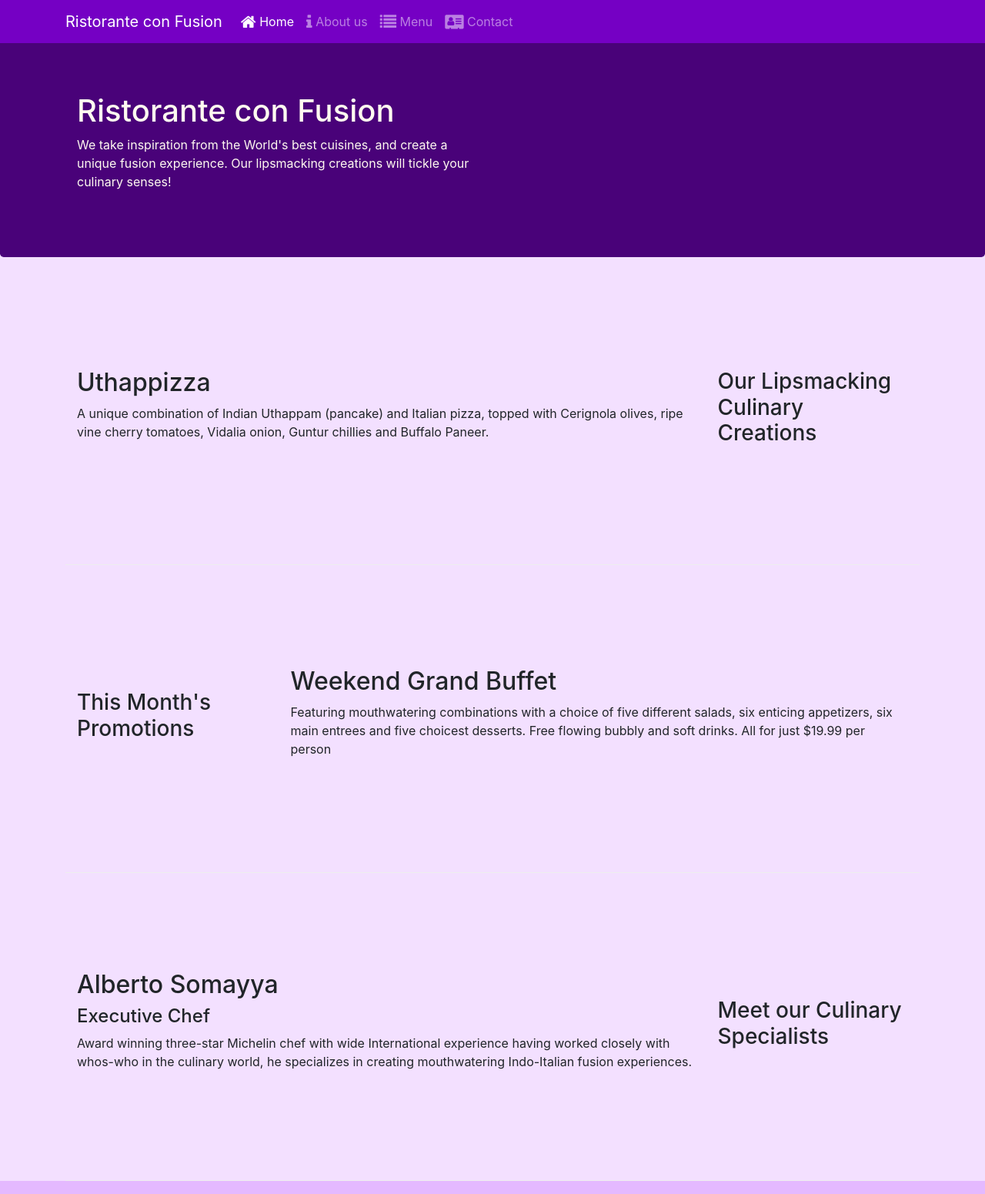
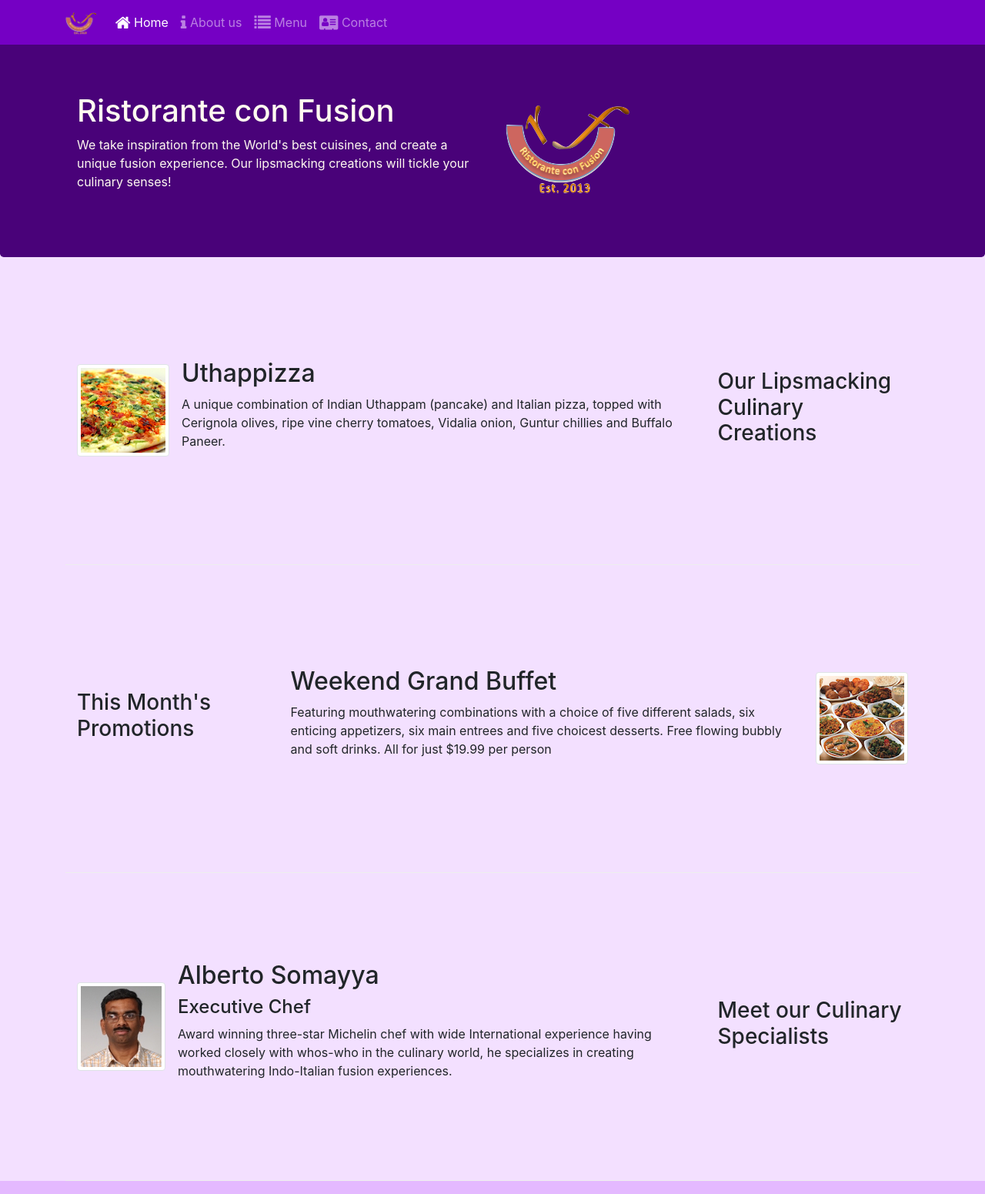
Before and after one commit to MischokLO/bootstrap4, a website: page index.html in a window 1280 px wide. Shown: the top 1551 px of the page at 77% size. Drawn offline with nearby package versions, Linux system fonts and the light colour scheme.

Commit message:
added images

```diff
--- a/css/styles.css
+++ b/css/styles.css
@@ -39,10 +39,6 @@ body {
     background-color: #f3e0ff;
 }
 
-.aboutus {
-    margin-top: 15px;
-}
-
 .breadcrumb {
     background-color:#e4b9ff;
 }
--- a/index.html
+++ b/index.html
@@ -22,7 +22,7 @@
             <button class="navbar-toggler" type="button" data-toggle="collapse" data-target="#Navbar">
                 <span class="navbar-toggler-icon"></span>
             </button>
-            <a class="navbar-brand" href="#">Ristorante con Fusion</a>
+            <a class="navbar-brand" href="#"><img src="img/logo.png" height="30" wwidth="41" alt="logo"></a>
             <div class="collapse navbar-collapse" id="Navbar">
                 <ul class="navbar-nav mr-auto">
                     <li cLASS="nav-item active"><a class="nav-link" href="#"><span class="fa fa-home fa-lg"></span>
@@ -43,8 +43,9 @@
                     <h1>Ristorante con Fusion</h1>
                     <p>We take inspiration from the World's best cuisines, and create a unique fusion experience. Our
                         lipsmacking creations will tickle your culinary senses!</p>
-                </div class="col-12 col-sm">
-                <div>
+                </div>
+                <div class="col-12 col-sm align-self-center">
+                    <img src="img/logo.png" class="img-fluid" alt="logo">
                 </div>
             </div>
         </div>
@@ -56,9 +57,16 @@
                 <h3>Our Lipsmacking Culinary Creations</h3>
             </div>
             <div class="col col-sm order-sm-first col-md">
-                <h2>Uthappizza</h2>
-                <p>A unique combination of Indian Uthappam (pancake) and Italian pizza, topped with Cerignola olives,
-                    ripe vine cherry tomatoes, Vidalia onion, Guntur chillies and Buffalo Paneer.</p>
+                <div class="media">
+                    <img src="img/uthappizza.png" class="d-flex mr-3 img-thumbnail align-self-center" alt="uthappizza">
+                    <div class="media-body">
+                        <h2 class="mt-0">Uthappizza</h2>
+                        <p class="d-none d-sm-block">A unique combination of Indian Uthappam (pancake) and Italian
+                            pizza, topped with Cerignola
+                            olives,
+                            ripe vine cherry tomatoes, Vidalia onion, Guntur chillies and Buffalo Paneer.</p>
+                    </div>
+                </div>
             </div>
         </div>
 
@@ -68,10 +76,16 @@
                 <h3>This Month's Promotions</h3>
             </div>
             <div class="col col-sm col-md">
-                <h2>Weekend Grand Buffet</h2>
-                <p>Featuring mouthwatering combinations with a choice of five different salads, six enticing
-                    appetizers, six main entrees and five choicest desserts. Free flowing bubbly and soft drinks. All
-                    for just $19.99 per person </p>
+                <div class="media">
+                    <div class="media-body">
+                        <h2 class="mt-0">Weekend Grand Buffet</h2>
+                        <p>Featuring mouthwatering combinations with a choice of five different salads, six enticing
+                            appetizers, six main entrees and five choicest desserts. Free flowing bubbly and soft
+                            drinks. All
+                            for just $19.99 per person </p>
+                    </div>
+                    <img src="img/buffet.png" class="d-flex ml-3 img-thumbnail align-self-center" alt="uthappizza">
+                </div>
             </div>
         </div>
 
@@ -80,11 +94,18 @@
                 <h3>Meet our Culinary Specialists</h3>
             </div>
             <div class="col col-sm order-sm-first col-md">
-                <h2>Alberto Somayya</h2>
-                <h4>Executive Chef</h4>
-                <p>Award winning three-star Michelin chef with wide International experience having worked closely with
-                    whos-who in the culinary world, he specializes in creating mouthwatering Indo-Italian fusion
-                    experiences. </p>
+                <div class="media">
+                    <img src="img/alberto.png" class="d-flex mr-3 img-thumbnail align-self-center" alt="alberto">
+                    <div class="media-body">
+                        <h2 class="mt-0">Alberto Somayya</h2>
+                        <h4>Executive Chef</h4>
+                        <p>Award winning three-star Michelin chef with wide International experience having worked
+                            closely with
+                            whos-who in the culinary world, he specializes in creating mouthwatering Indo-Italian
+                            fusion
+                            experiences. </p>
+                    </div>
+                </div>
             </div>
         </div>
     </div>
```
Also changed, not shown: aboutus.html (+7 -6 lines), contactus.html (+4 -2 lines), img/alberto.png (added), img/buffet.png (added), img/logo.png (added), img/uthappizza.png (added), 1 other file.
